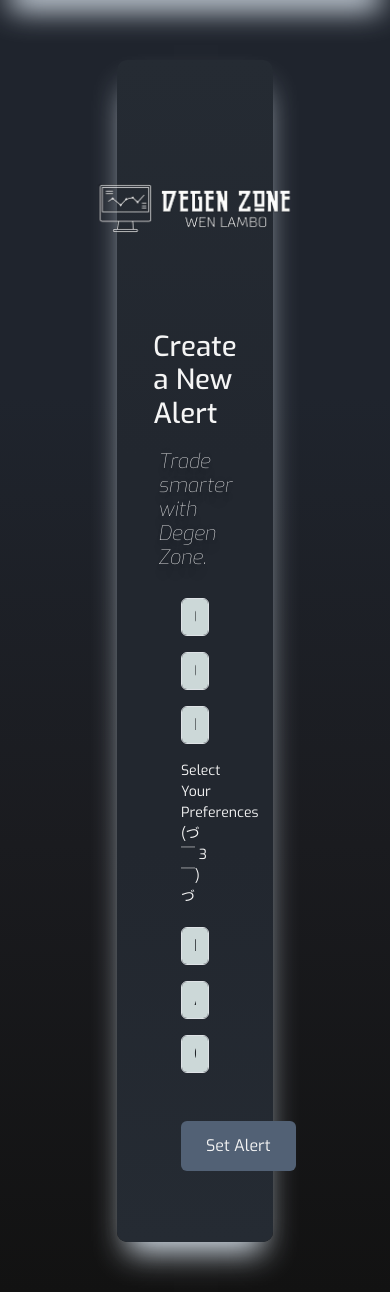
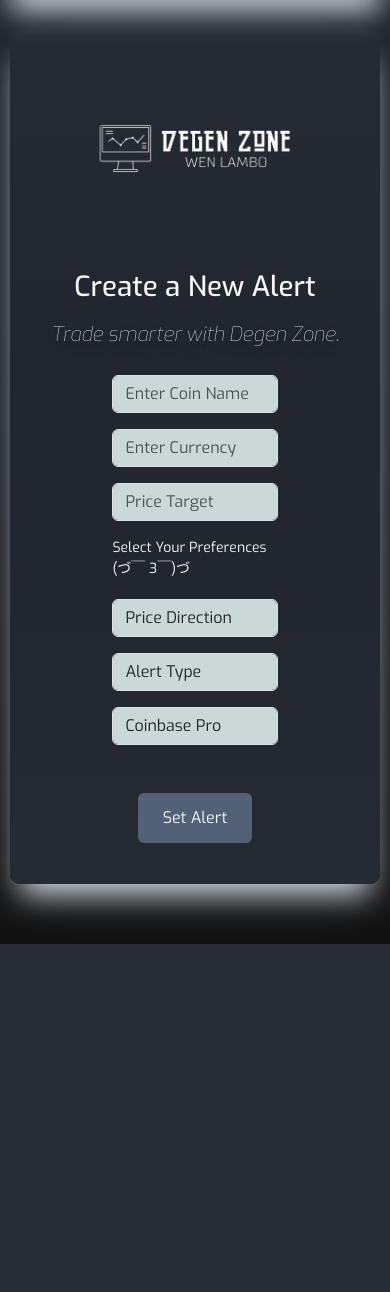
Before and after one commit to omargonz01/Crypto-Price-Alert-Project, a Flask app: page /alerts/set_alert in a window 390 px wide. Shown: the part 50-1342 px from the top of the page. After the commit the page ends 994 px from the top, so only its background shows below. Run offline with Flask 3, Linux system fonts and the light colour scheme; the visitor is signed in with stand-in values (Sample User, id 1); some libraries are stand-ins or nearby versions.

Commit message:
set_alert + all_alerts mobile responsive update

```diff
--- a/app/static/styles/alerts.css
+++ b/app/static/styles/alerts.css
@@ -4,7 +4,6 @@
     font-family: 'Exo', sans-serif;
     overflow: hidden;
 }
-
 
 @media (min-width: 768px) {
     .figure-flex {
@@ -19,12 +18,12 @@
         max-width: 60%;
     }
 }
+
 h1 {
     color:whitesmoke;
     margin:30px;
     margin-top: 40px;
     text-align: center;
-
 }
 
 body {
@@ -52,6 +51,7 @@ figure img {
     height: 90%;
     margin: 20 auto;
 }
+
 .figure-img{
     margin-top: 8px;
 }
@@ -63,6 +63,7 @@ figure img {
     color: whitesmoke;
     margin: 10px 0;
 }
+
 .figure-caption img {
     width: 100%;
     height: auto;
--- a/app/static/styles/set_alerts.css
+++ b/app/static/styles/set_alerts.css
@@ -38,6 +38,7 @@ h5 {
     padding: 12px 24px!important;
     background-color:#526175;
 }
+
 .btn:hover {
     background-color: #8aa3a5;
     box-shadow: rgba(50, 50, 93, 0.25) 0px 30px 60px -12px inset, rgba(0, 0, 0, 0.3) 0px 18px 36px -18px inset;
@@ -53,20 +54,28 @@ h5 {
     box-shadow: 0 0 0 0.2rem #8aa3a5;
 }
 
-.container{
-    background: linear-gradient(to bottom,  #252b33, #22272f,  #22272f,  #252b33);
+.container {
+    background: linear-gradient(to bottom, #252b33, #22272f, #22272f, #252b33);
     display: flex;
     flex-direction: column;
     align-items: center;
     margin-top: 60px;
     margin-bottom: 50px;
-
-    filter: progid: DXImageTransform.Microsoft.gradient( startColorstr="#768497", endColorstr="#5F6F85", GradientType=1 );
-    width: 40%;
     padding: 50px;
     border-radius: 10px;
     box-shadow: rgb(217, 227, 237) 0px 20px 30px -10px;
+    width: 90%;
+    max-width: 500px;
+    margin: 60px auto;
+}
 
+/* Media Queries for smaller screens */
+@media (max-width: 768px) {
+    .container {
+        width: 95%;
+        margin-top: 30px;
+        padding: 20px;
+    }
 }
 
 #emailHelp {
```
